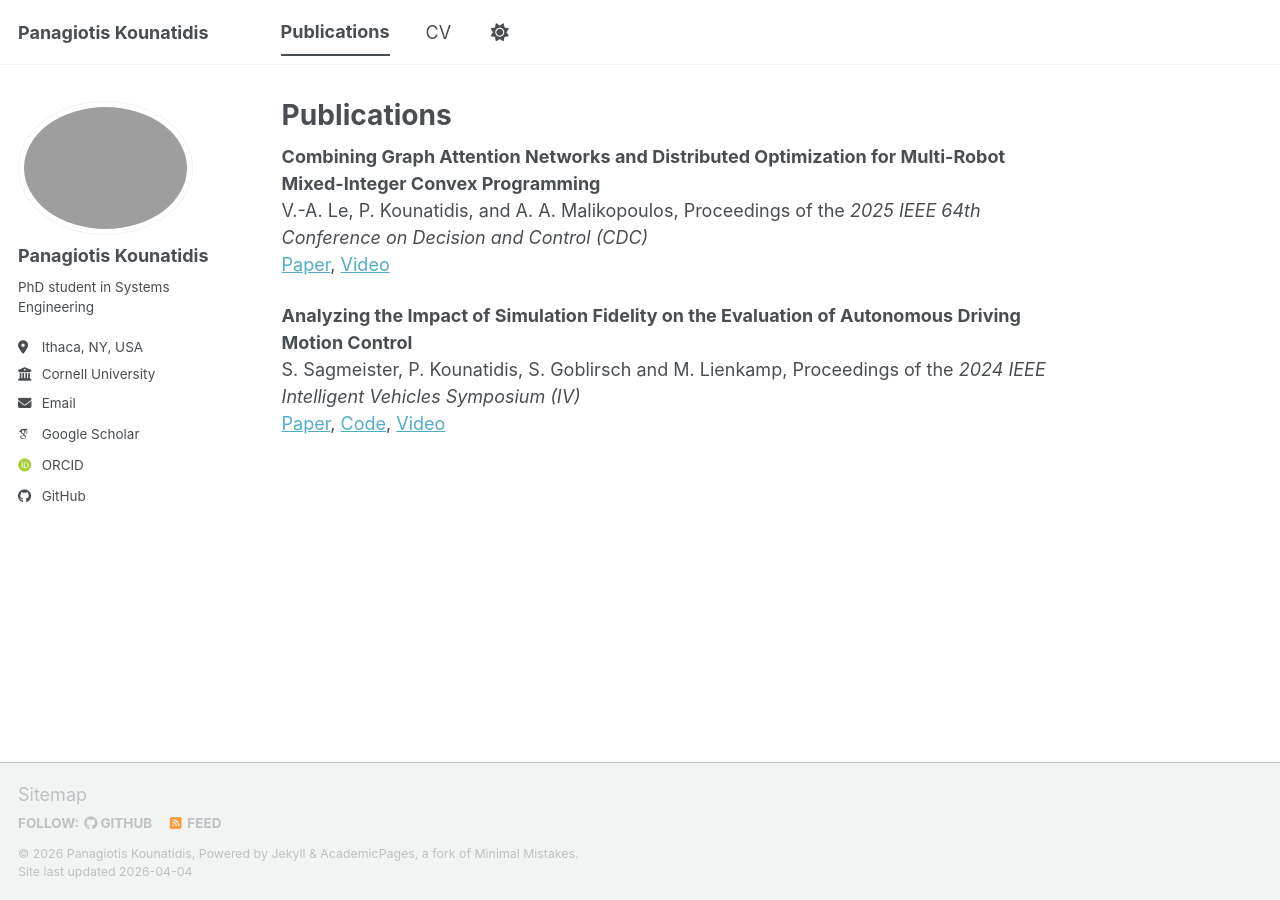
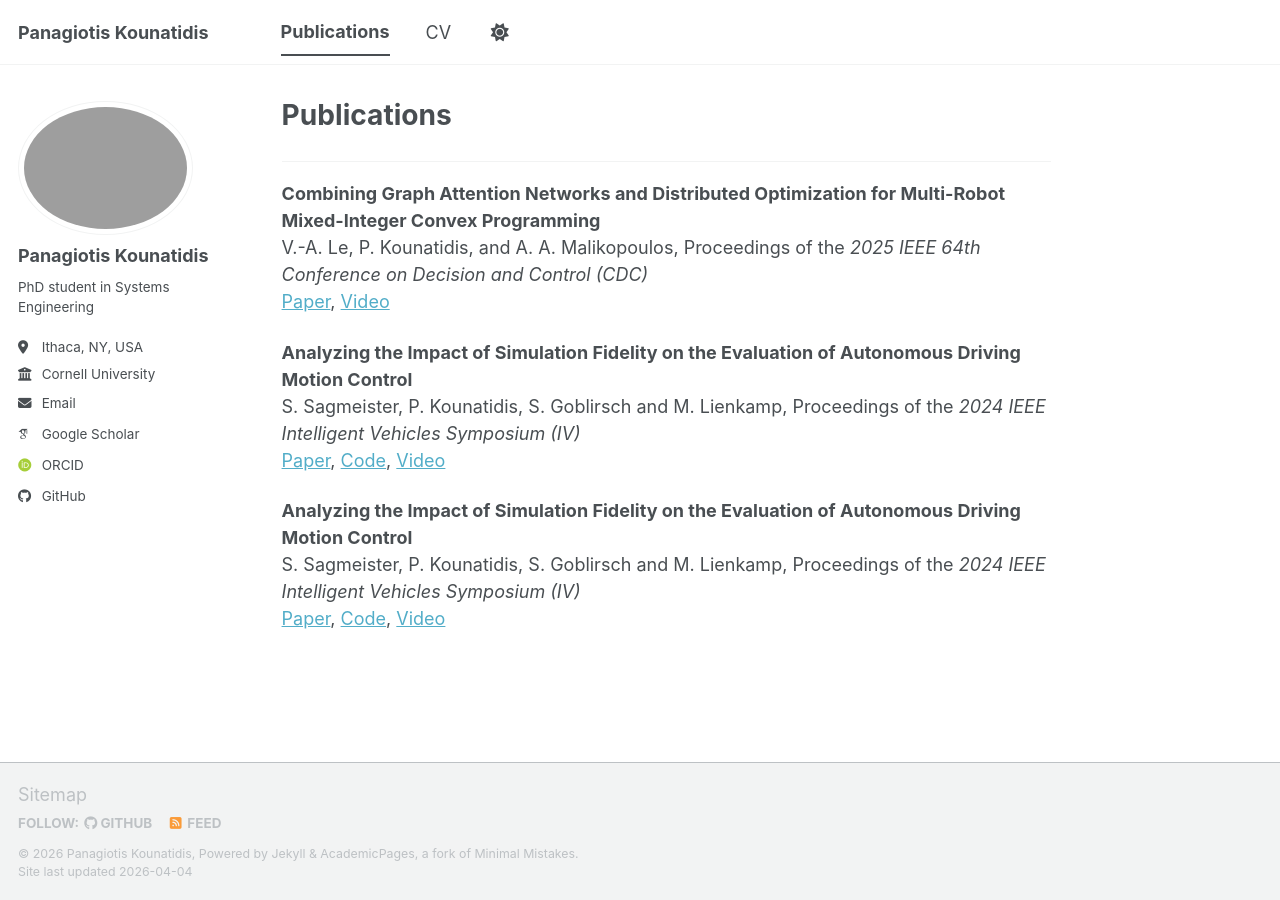
Before and after one commit to Panos20102k/Panos20102k.github.io, a Jekyll site: the page built from _pages/publications.md, in a window 1280 px wide. Built offline with Jekyll 4.4.1, drawn with Linux system fonts in a browser that asks for light colours; some web fonts are replaced; a script bundle is joined from its source files by our own code; library files that are not in the unit come from our copies.

Commit message:
add lines

```diff
--- a/_pages/publications.md
+++ b/_pages/publications.md
@@ -4,7 +4,7 @@
 permalink: /publications/
 author_profile: true
 ---
-
+---
 **Combining Graph Attention Networks and Distributed Optimization for Multi-Robot Mixed-Integer Convex Programming**
 V.-A. Le, P. Kounatidis, and A. A. Malikopoulos, Proceedings of the *2025 IEEE 64th Conference on Decision and Control (CDC)*
 [Paper](https://ieeexplore.ieee.org/abstract/document/11312656), [Video](https://www.youtube.com/watch?v=3Of0j3a5fGw)
@@ -12,3 +12,7 @@
 **Analyzing the Impact of Simulation Fidelity on the Evaluation of Autonomous Driving Motion Control**
 S. Sagmeister, P. Kounatidis, S. Goblirsch and M. Lienkamp, Proceedings of the *2024 IEEE Intelligent Vehicles Symposium (IV)*
 [Paper](https://ieeexplore.ieee.org/abstract/document/10588858), [Code](https://github.com/TUMFTM/Open-Car-Dynamics), [Video](https://www.youtube.com/watch?v=2uVidmMZ9ns)
+
+**Analyzing the Impact of Simulation Fidelity on the Evaluation of Autonomous Driving Motion Control**
+S. Sagmeister, P. Kounatidis, S. Goblirsch and M. Lienkamp, Proceedings of the *2024 IEEE Intelligent Vehicles Symposium (IV)*
+[Paper](https://ieeexplore.ieee.org/abstract/document/10588858), [Code](https://github.com/TUMFTM/Open-Car-Dynamics), [Video](https://www.youtube.com/watch?v=2uVidmMZ9ns)
```
